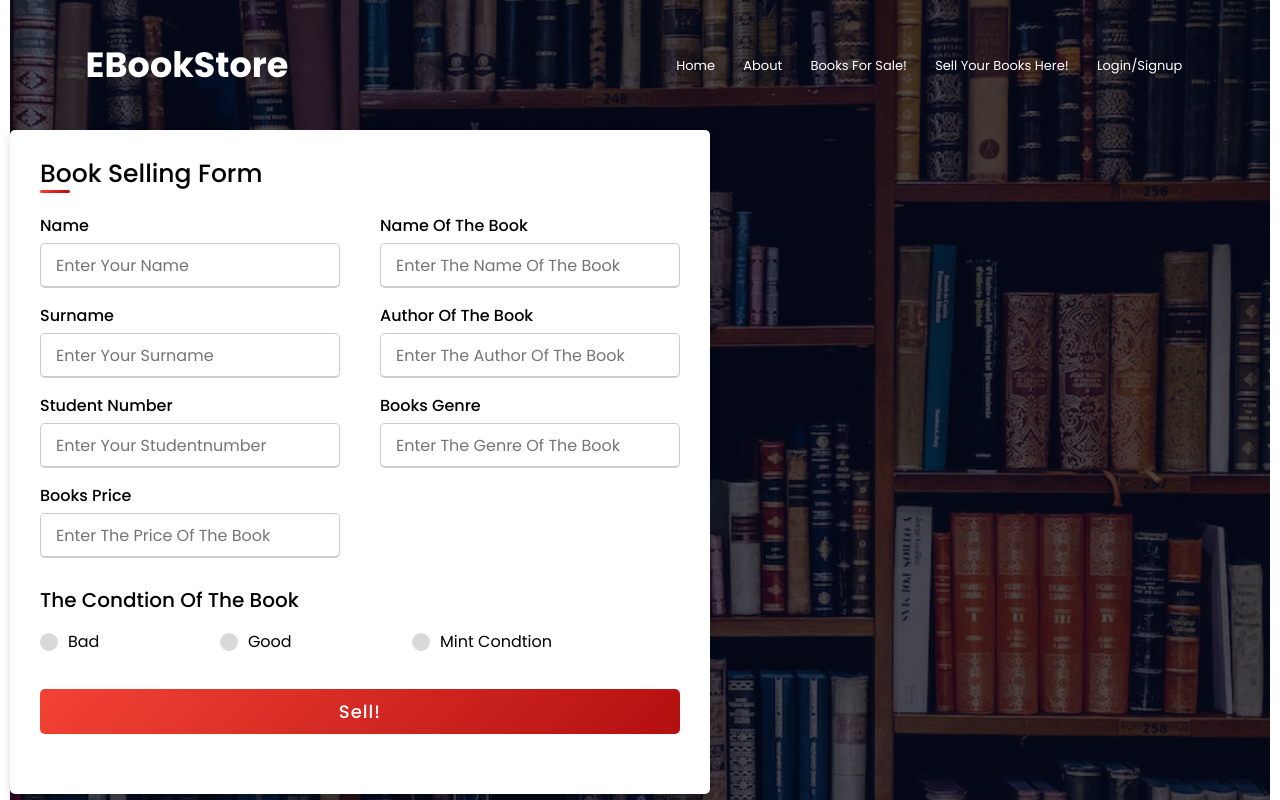
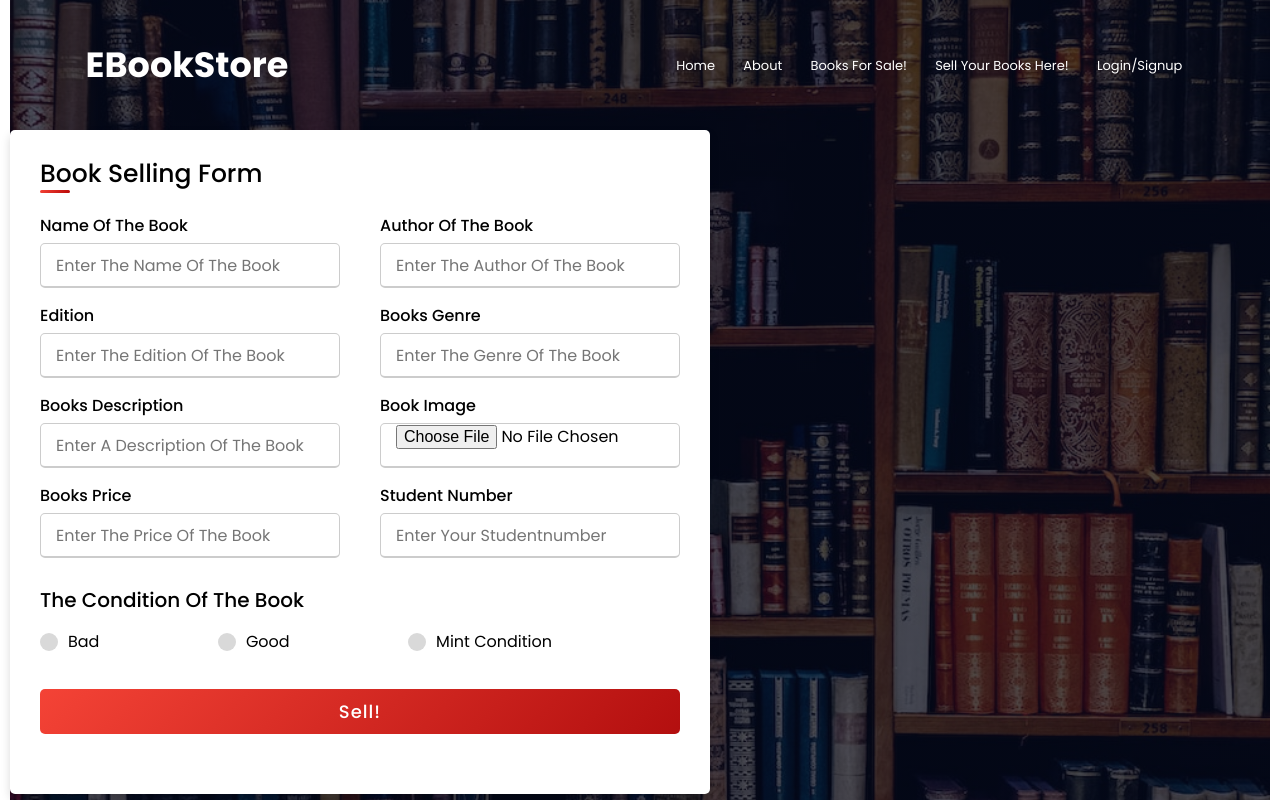
Before and after one commit to Chaotic-Nature/Online-Bookstore, a PHP site: page /Web_pages/Sell.php in a window 1280 px wide. Run offline with PHP 8.4, Linux system fonts and the light colour scheme.

Commit message:
sell page functional

```diff
--- a/WEBDEV POE/Database_files/LoadBookStore.php
+++ b/WEBDEV POE/Database_files/LoadBookStore.php
@@ -16,9 +16,9 @@ $adminQuery = "CREATE TABLE $tableAdmin (
 $booksTableQuery = "CREATE TABLE $tableBooks (
     bookID INT PRIMARY KEY NOT NULL AUTO_INCREMENT,
     title VARCHAR(100), author VARCHAR(30),
-    ed VARCHAR(4), cate VARCHAR(8),
-    cond VARCHAR(13), price VARCHAR(10),
-    descript VARCHAR(150), img1 VARBINARY(255));"
+    ed VARCHAR(4), genre VARCHAR(20), descript VARCHAR(150),
+    img1 VARBINARY(255), price VARCHAR(10),cond VARCHAR(20),
+    seller VARCHAR(10));"
 ;
 //Order table
 $orderTableQuery = "CREATE TABLE $tableOrders (
--- a/WEBDEV POE/Web_pages/Sell.php
+++ b/WEBDEV POE/Web_pages/Sell.php
@@ -33,59 +33,63 @@
         <div class="container">
           <div class="title">Book Selling form</div>
           <div class="content">
-            <form action="#">
+            <form action="../form_processing/sell_books_fp.php" method="POST" enctype="multipart/form-data">
               <div class="user-details">
                 <div class="input-box">
-                  <span class="details">Name</span>
-                  <input type="text" placeholder="Enter your name" required>
-                </div>
-                <div class="input-box">
                   <span class="details">Name of the book</span>
-                  <input type="text" placeholder="Enter the name of the book" required>
-                </div>
-                <div class="input-box">
-                  <span class="details">Surname</span>
-                  <input type="text" placeholder="Enter your surname" required>
+                  <input type="text" name="title" placeholder="Enter the name of the book" required>
                 </div>
                 <div class="input-box">
                   <span class="details">Author of the book</span>
-                  <input type="text" placeholder="Enter the author of the book" required>
+                  <input type="text" name="author" placeholder="Enter the author of the book" required>
+                </div>
+                <div class="input-box">
+                  <span class="details">Edition</span>
+                  <input type="number" name="edition" maxlength="1" placeholder="Enter the edition of the book" required>
+                </div>
+                <div class="input-box">
+                  <span class="details">Books genre</span>
+                  <input type="text" name="genre" placeholder="Enter the genre of the book" required>
+                </div>
+                <div class="input-box">
+                  <span class="details">Books Description</span>
+                  <input type="text" name="description" maxlength="150" placeholder="Enter a description of the book" required>
+                </div>
+                <div class="input-box">
+                  <span class="details">Book Image</span>
+                  <input type="file" name="image" required>
+                </div>
+                <div class="input-box">
+                  <span class="details">Books price</span>
+                  <input type="text" name="price" placeholder="Enter the price of the book" required>
                 </div>
                 <div class="input-box">
                   <span class="details">Student number</span>
-                  <input type="text" placeholder="Enter your studentnumber" required>
-                </div>
-                <div class="input-box">
-                  <span class="details">Books genre</span>
-                  <input type="text" placeholder="Enter the genre of the book" required>
-                </div>
-                <div class="input-box">
-                  <span class="details">Books price</span>
-                  <input type="text" placeholder="Enter the price of the book" required>
+                  <input type="text" name="seller" placeholder="Enter your studentnumber" required>
                 </div>
               </div>
               <div class="bookcon">
-                <input type="radio" name="condtion" id="dot-1">
-                <input type="radio" name="condtion" id="dot-2">
-                <input type="radio" name="condtion" id="dot-3">
-                <span class="book-title">The condtion of the book</span>
+                <input type="radio" name="condition" id="dot-1" value="Bad">
+                <input type="radio" name="condition" id="dot-2" value="Good">
+                <input type="radio" name="condition" id="dot-3" value="Mint Condition">
+                <span class="book-title">The condition of the book</span>
                 <div class="category">
                   <label for="dot-1">
                     <span class="dot one"></span>
-                    <span class="condtion">Bad</span>
+                    <span class="condition">Bad</span>
                   </label>
                   <label for="dot-2">
                     <span class="dot two"></span>
-                    <span class="condtion">Good</span>
+                    <span class="condition">Good</span>
                   </label>
                   <label for="dot-3">
                     <span class="dot three"></span>
-                    <span class="condtion">Mint condtion</span>
+                    <span class="condition">Mint condition</span>
                   </label>
                 </div>
               </div>
               <div class="button">
-                <input type="submit" value="Sell!">
+                <input type="submit" name="submit" value="Sell!">
               </div>
             </form>
           </div>
```
Also changed, not shown: WEBDEV POE/Admin/books.php (+7 -7 lines), WEBDEV POE/Web_pages/Message.php (added, +35 -0 lines), WEBDEV POE/form_processing/sell_books_fp.php (+25 -13 lines), WEBDEV POE/inc_files/functions.php (+55 -1 lines), WEBDEV POE/text_files/bookData.txt (+4 -5 lines).
